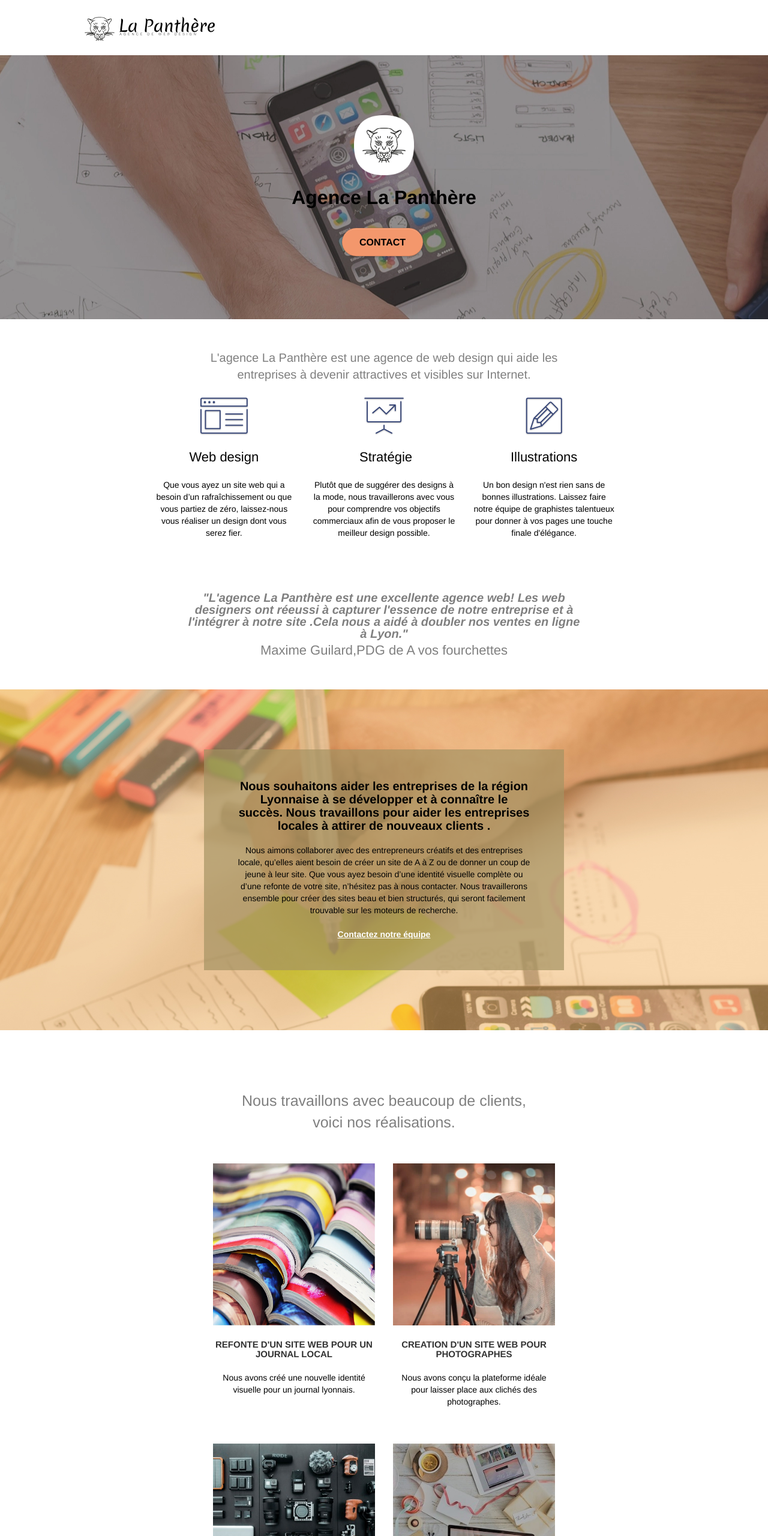
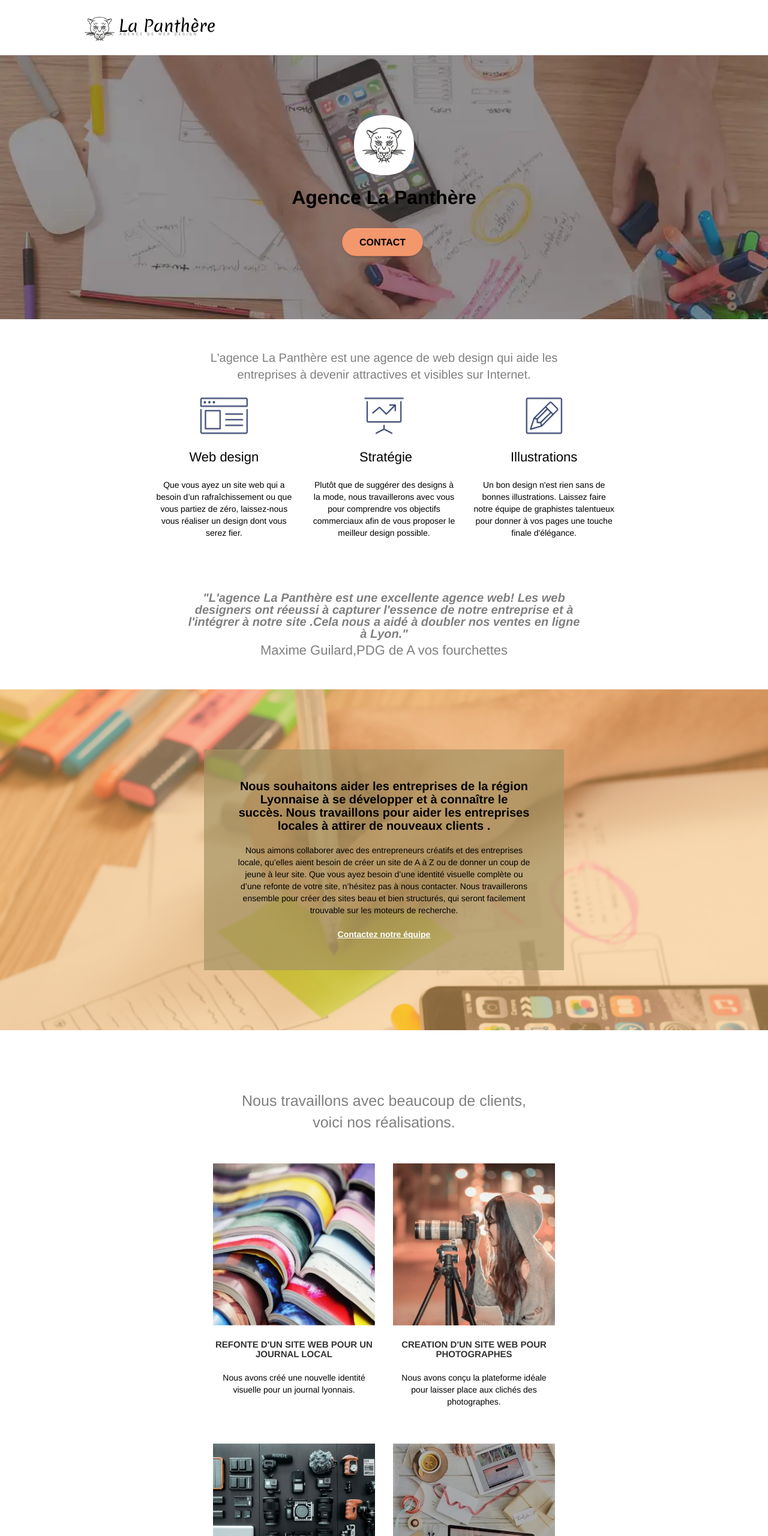
Before and after one commit to Subhana11/op-p4, a plain HTML site: page index.html in a window 1280 px wide. Shown: the top 2560 px of the page at 60% size. Drawn offline with Linux system fonts and the light colour scheme.

Commit message:
resize images

```diff
--- a/index.html
+++ b/index.html
@@ -57,7 +57,7 @@
 	<div class="container bloc-lg">
 		<div class="row tight-width-whitespace">
 			<div class="col-sm-12">
-				<img src="img/logo.webp" class="center-block image-resize-mode" width="100" alt="Agence La Panthère, agence web paris, création logo paris" />
+				<img src="img/logo_edited.webp" class="center-block image-resize-mode" width="100" alt="Agence La Panthère, agence web paris, création logo paris" />
 				<h1 class="text-center hero-bloc-text tc-white ">
 					Agence La Panthère
 				</h1>
@@ -152,7 +152,7 @@
 		</div>
 		<div class="row tight-width-whitespace portfolio-row">
 			<div class="col-sm-6">
-				<a href="#" data-lightbox="img/1.webp" data-gallery-id="gallery-1" data-caption="Refonte d'un site web pour un journal local" data-frame="snapshot-lb"><img src="img/1.webp" alt="paris web design logo agence web meilleure agence et refonte site web journal" class="img-responsive portfolio-thumb" /></a>
+				<a href="#" data-lightbox="img/1_edited.webp" data-gallery-id="gallery-1" data-caption="Refonte d'un site web pour un journal local" data-frame="snapshot-lb"><img src="img/1_edited.webp" alt="paris web design logo agence web meilleure agence et refonte site web journal" class="img-responsive portfolio-thumb" /></a>
 				<h4 class="mg-md text-center">
 					REFONTE D'UN SITE WEB POUR UN JOURNAL LOCAL
 				</h4>
@@ -161,7 +161,7 @@
 				</p>
 			</div>
 			<div class="col-sm-6">
-				<a href="#" data-lightbox="img/2.webp" data-gallery-id="gallery-1" data-caption="Création d'un site web pour photographes" data-frame="snapshot-lb"><img src="img/2.webp" class="img-responsive portfolio-thumb" alt="paris web design logo agence web meilleure agence, Création d'un site web pour photographes" /></a>
+				<a href="#" data-lightbox="img/2_edited.webp" data-gallery-id="gallery-1" data-caption="Création d'un site web pour photographes" data-frame="snapshot-lb"><img src="img/2_edited.webp" class="img-responsive portfolio-thumb" alt="paris web design logo agence web meilleure agence, Création d'un site web pour photographes" /></a>
 				<h4 class="mg-md text-center">
 					CREATION D'UN SITE WEB POUR PHOTOGRAPHES
 				</h4>
--- a/style.css
+++ b/style.css
@@ -56,7 +56,7 @@ a:hover {
     padding: 20px 50px;
 }
 
-.bg-center,
+/*.bg-center,
 .bg-l-edge,
 .bg-r-edge,
 .bg-t-edge,
@@ -70,7 +70,7 @@ a:hover {
     -moz-background-size: auto!important;
     -o-background-size: auto!important;
     background-size: auto!important;
-}
+}diturbing width 100% of backgroung image */
 
 .bg-repeat {
     background: repeat;
@@ -799,11 +799,11 @@ h4 {
 }
 
 .bg-banniere {
-    background-image: url("img/agence-la-panthere.webp");
+    background-image: url( "img/agence-la-panthere_edited.webp");
+    background-size: 100vw;
 }
-
 .bg-presentation {
-    background-image: url("img/image-de-presentation.webp");
+    background-image: url("img/image-de-presentation_edited.webp");
 }
 
 @media (max-width: 1024px) {
@@ -1078,3 +1078,6 @@ h4{
 .col-sm-3{
     margin-bottom: 20px;
 }
+.img-responsive{
+    width:100%;
+}
```
Also changed, not shown: page2.html (+1 -12 lines).
